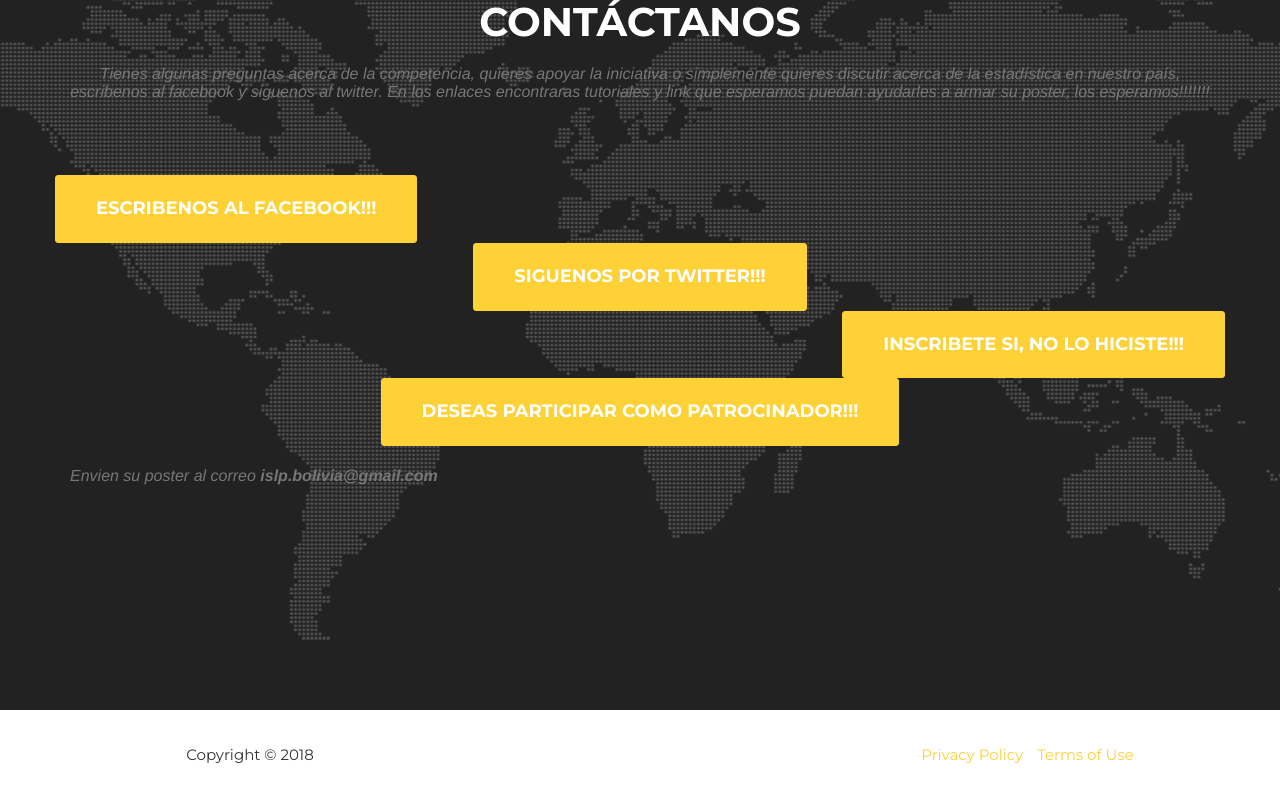
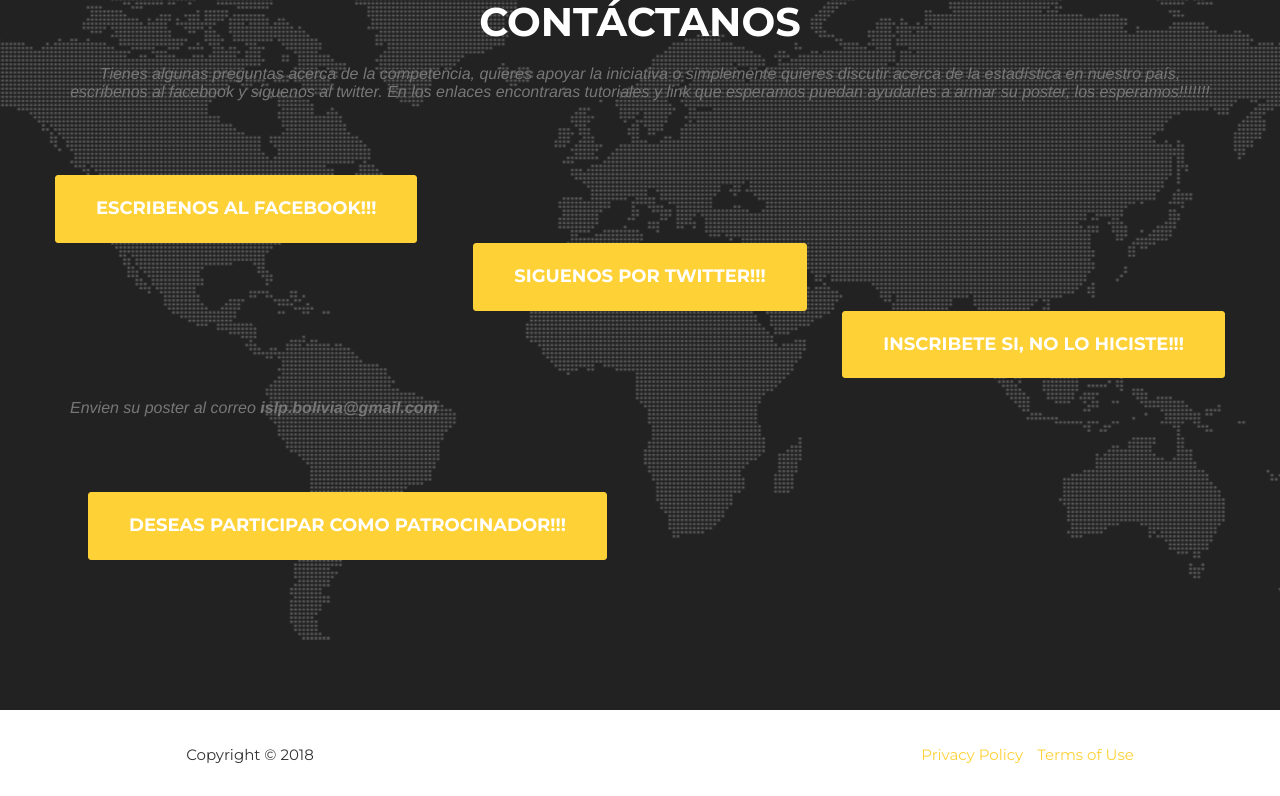
Before and after one commit to alfabetizacion-estadistica-bolivia/alfabetizacion-estadistica-bolivia.github.io, a Jekyll site: the page built from index.html, in a window 1280 px wide and 900 px high, scrolled down 800 px, cut to the strip 0-796 px from the top of the window. Built offline with Jekyll 4.4.1, drawn with Linux system fonts in a browser that asks for light colours; some web fonts are replaced.

Commit message:
botonPatrocinador4

```diff
--- a/_includes/contact.html
+++ b/_includes/contact.html
@@ -18,14 +18,12 @@
             <div class="row">
                 <div class="col-lg-12">
                     <form name="sentMessage" id="contactForm" novalidate>
-
-						<div align="center">
-			<a href="https://twitter.com/IslpBolivia" class="page-scroll btn btn-xl">Deseas participar como patrocinador!!!</a>
-			 </div>
-
 						<div class="row">
                             <div class="col-md-6">
                                 <h3 class="section-subheading text-muted">Envien su poster al correo <b> islp.bolivia@gmail.com</b> </h3>
+														<div align="center">
+			                                           <a href="https://twitter.com/IslpBolivia" class="page-scroll btn btn-xl">Deseas participar como patrocinador!!!</a>
+			                                      </div>
                             </div>
                         </div>
                     </form>
```
